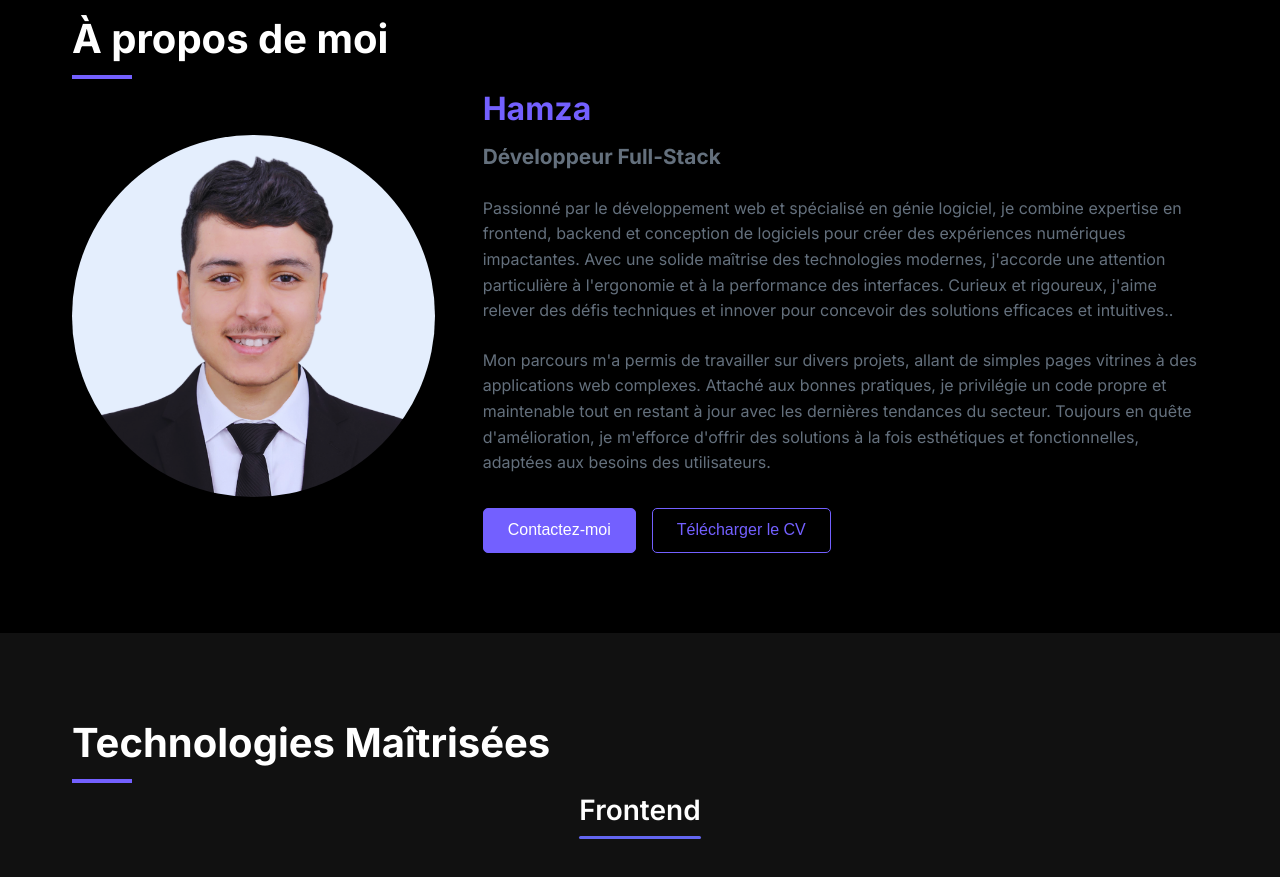
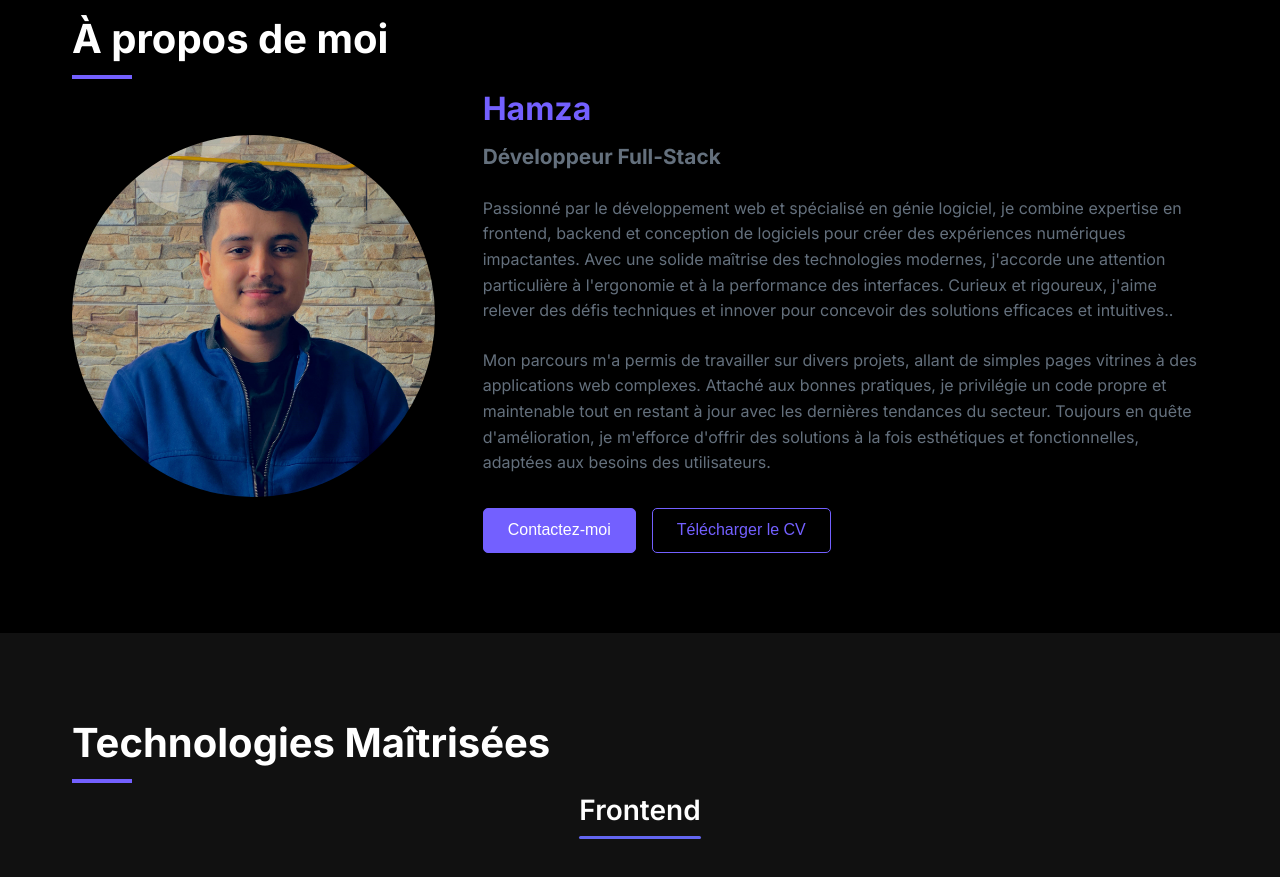
Before and after one commit to AkaMizzy/HamzaZILY_Officiel_Portfolio, a React (Create React App) app: page / in a window 1280 px wide. Shown: the part 880-1757 px from the top of the page. Built offline with nearby package versions, Linux system fonts and the light colour scheme.

Commit message:
changing about picture

```diff
--- a/src/pages/About.js
+++ b/src/pages/About.js
@@ -35,7 +35,7 @@ const About = () => {
             <div className="about-hero-image">
               <div className="placeholder-profile">
                 <img
-                  src="/DSC_8405.png"
+                  src="/me.jpg"
                   alt="Profile"
                   style={{ width: '100%', height: '100%', objectFit: 'cover', borderRadius: '50%' }}
                 />
```
Also changed, not shown: public/me.jpg (added).
